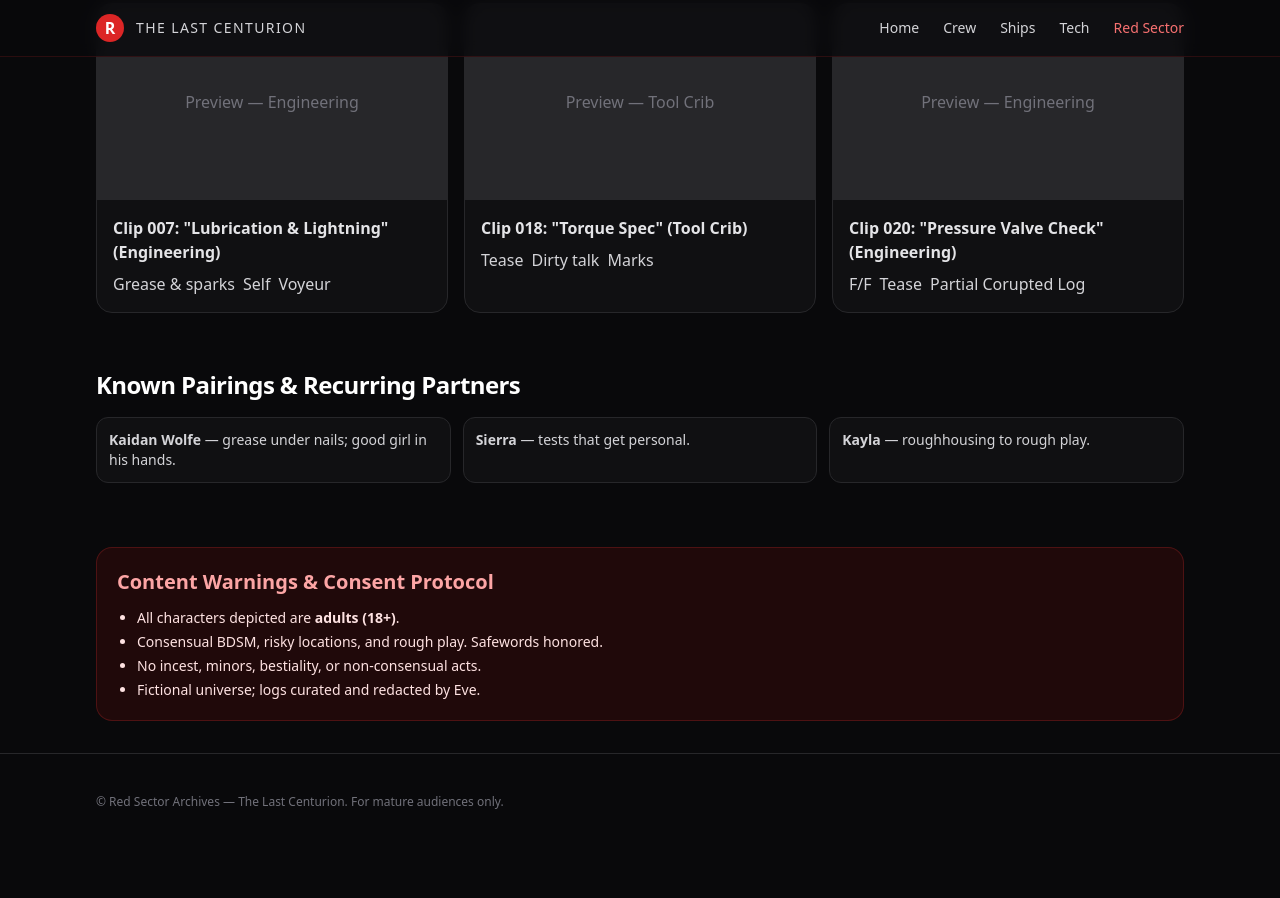
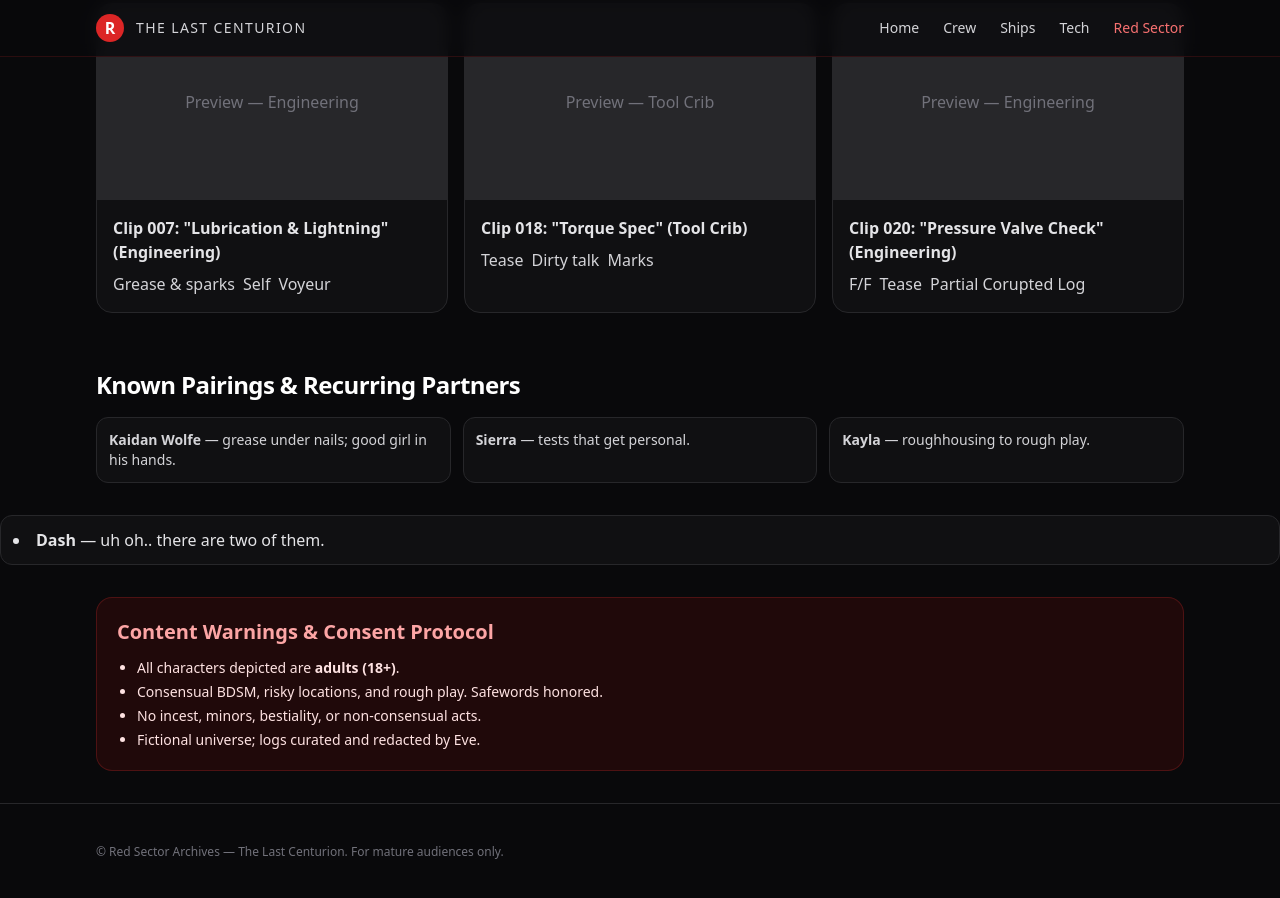
Before and after one commit to fionayyc/last-centurion, a Jekyll site: the page red-sector/logs/caylee-nsfw.html, which Jekyll copies as it is, in a window 1280 px wide and 900 px high, scrolled down 1050 px. Built offline with Jekyll 4.4.1, drawn with Linux system fonts in a browser that asks for light colours; nearby versions of some CDN libraries; before the commit the page ends 1900 px from its top, so only the background shows below that.

Commit message:
Update caylee-nsfw.html

```diff
--- a/red-sector/logs/caylee-nsfw.html
+++ b/red-sector/logs/caylee-nsfw.html
@@ -70,7 +70,15 @@
             <span class="tag border-zinc-700 text-zinc-300">Tease</span>
             <span class="tag border-zinc-700 text-zinc-300">Partial Corupted Log</span></div></div></article></div></section>
 
-  <section id="pairings" class="mx-auto max-w-6xl px-4 sm:px-6 lg:px-8 py-8"><h2 class="text-2xl font-bold tracking-tight text-white">Known Pairings & Recurring Partners</h2><ul class="mt-4 grid sm:grid-cols-2 lg:grid-cols-3 gap-3 text-sm text-zinc-300"><li class="rounded-xl border border-zinc-800 bg-zinc-900/50 p-3"><strong>Kaidan Wolfe</strong> — grease under nails; good girl in his hands.</li><li class="rounded-xl border border-zinc-800 bg-zinc-900/50 p-3"><strong>Sierra</strong> — tests that get personal.</li><li class="rounded-xl border border-zinc-800 bg-zinc-900/50 p-3"><strong>Kayla</strong> — roughhousing to rough play.</li></ul></section>
+  <section id="pairings" class="mx-auto max-w-6xl px-4 sm:px-6 lg:px-8 py-8"><h2 class="text-2xl font-bold tracking-tight text-white">Known Pairings & Recurring Partners</h2>
+    <ul class="mt-4 grid sm:grid-cols-2 lg:grid-cols-3 gap-3 text-sm text-zinc-300"><li class="rounded-xl border border-zinc-800 bg-zinc-900/50 p-3">
+      <strong>Kaidan Wolfe</strong> — grease under nails; good girl in his hands.</li>
+      <li class="rounded-xl border border-zinc-800 bg-zinc-900/50 p-3">
+        <strong>Sierra</strong> — tests that get personal.</li>
+      <li class="rounded-xl border border-zinc-800 bg-zinc-900/50 p-3">
+        <strong>Kayla</strong> — roughhousing to rough play.</li></ul></section>
+        <li class="rounded-xl border border-zinc-800 bg-zinc-900/50 p-3">
+        <strong>Dash</strong> — uh oh.. there are two of them.</li></ul></section>
 
   <section id="warnings" class="mx-auto max-w-6xl px-4 sm:px-6 lg:px-8 py-8"><div class="rounded-2xl border border-red-900/50 bg-red-950/40 p-5"><h2 class="text-xl font-bold text-red-300">Content Warnings & Consent Protocol</h2><ul class="mt-3 list-disc pl-5 text-sm text-red-100 space-y-1"><li>All characters depicted are <strong>adults (18+)</strong>.</li><li>Consensual BDSM, risky locations, and rough play. Safewords honored.</li><li>No incest, minors, bestiality, or non‑consensual acts.</li><li>Fictional universe; logs curated and redacted by Eve.</li></ul></div></section>
 
```
